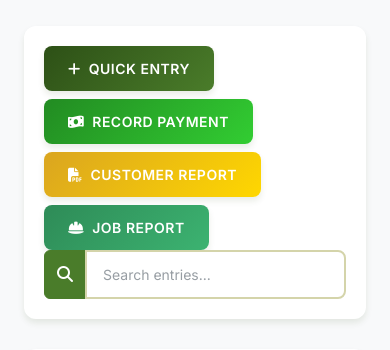
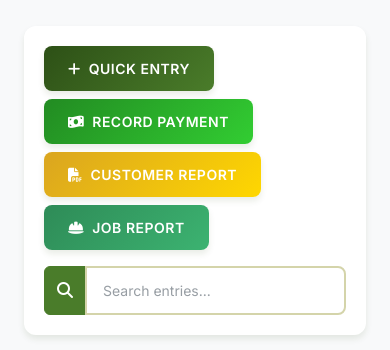
Before and after one commit to JBailey273/JobToolV2, a Django app: template jobtracker/dashboard/templates/dashboard/project_detail.html in a window 390 px wide. Shown: the part 425-775 px from the top of the page. Run offline with Django 5.2, Linux system fonts and the light colour scheme; the template is opened without the code that fills it, so the values that code supplies are empty.

Commit message:
Add spacing on project detail search field for mobile

```diff
--- a/jobtracker/dashboard/templates/dashboard/project_detail.html
+++ b/jobtracker/dashboard/templates/dashboard/project_detail.html
@@ -653,7 +653,7 @@
                     </a>
                 </div>
             </div>
-            <div class="col-md-4">
+            <div class="col-md-4 mt-3 mt-md-0">
                 <div class="input-group">
                     <span class="input-group-text"><i class="fas fa-search"></i></span>
                     <input type="text" class="form-control" placeholder="Search entries..." id="search-entries">
```
